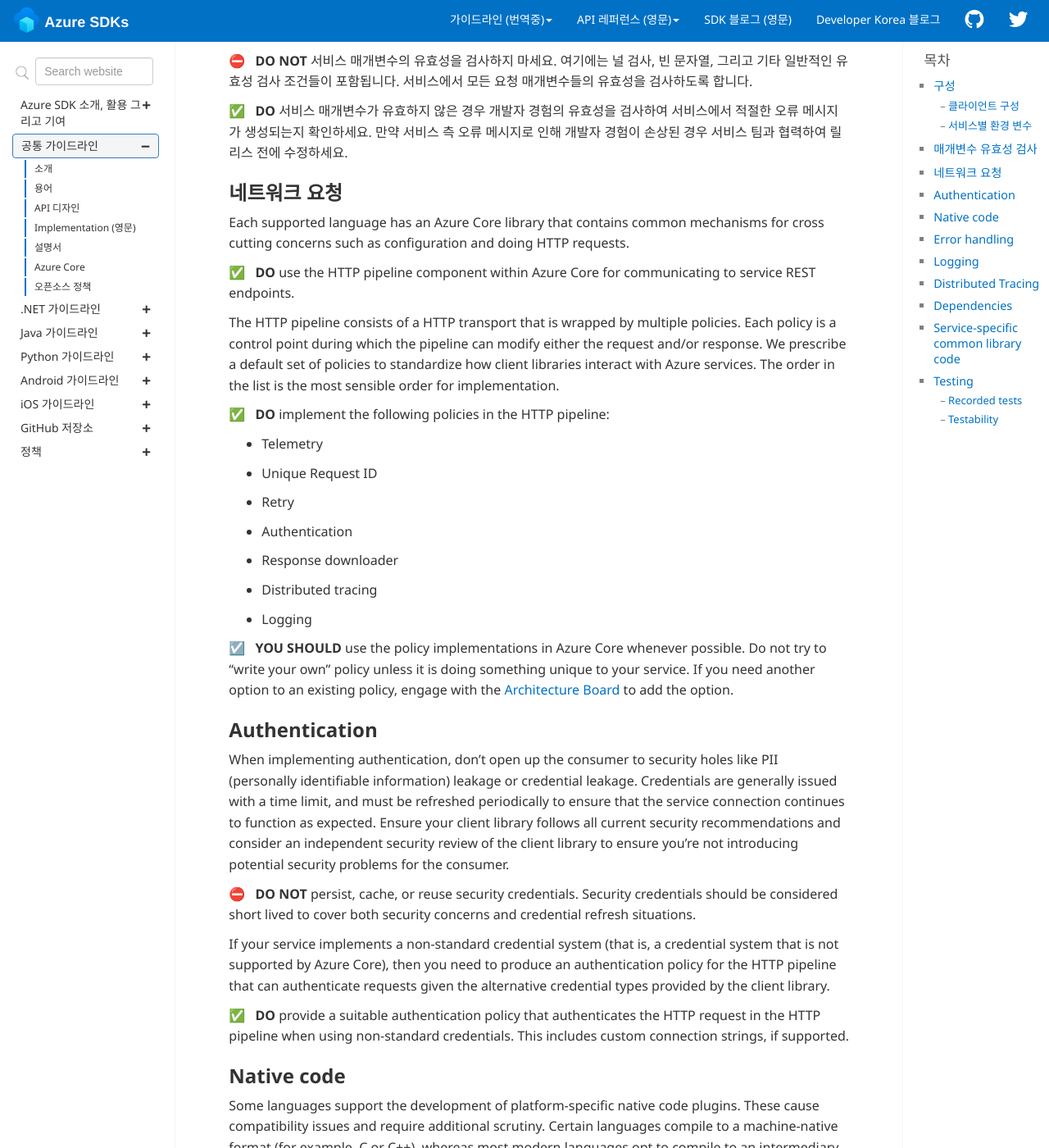
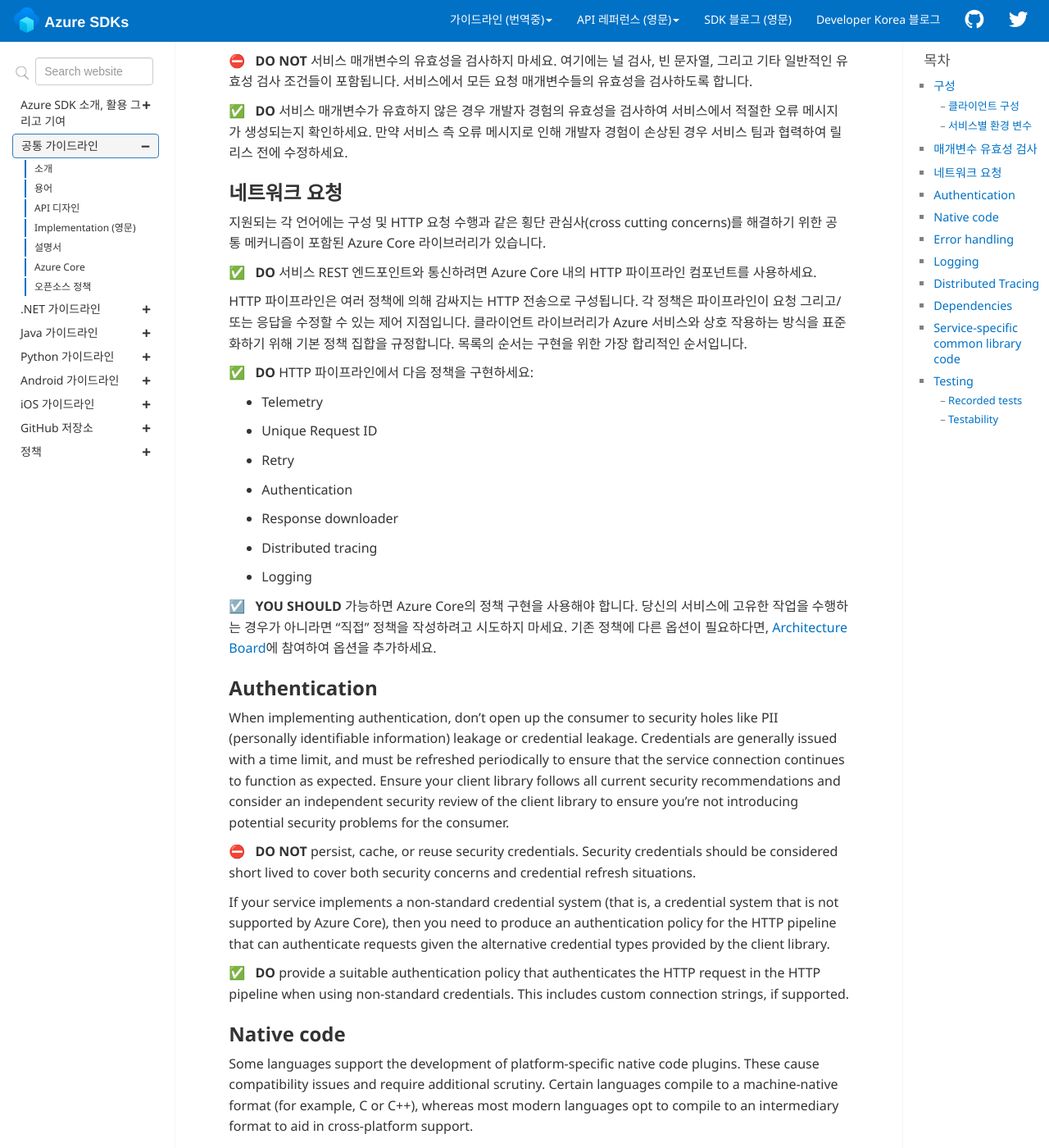
Before and after one commit to Azure/azure-sdk-korean, a Jekyll site: the page built from docs/general/implementation.md, in a window 1280 px wide and 1400 px high, scrolled down 1775 px. Shown: the whole window at 82% size. Built offline with Jekyll 4.4.1, drawn with Linux system fonts in a browser that asks for light colours; comment, search, counter and statistics services are not loaded.

Commit message:
Done : ... - Network Requests

```diff
--- a/docs/general/implementation.md
+++ b/docs/general/implementation.md
@@ -119,13 +119,25 @@ validate service parameters. This includes null checks, empty strings, and other
  Network requests
  -->
 
+지원되는 각 언어에는 구성 및 HTTP 요청 수행과 같은 횡단 관심사(cross cutting concerns)를 해결하기 위한 공통 메커니즘이 포함된 Azure Core 라이브러리가 있습니다.
+ <!--
 Each supported language has an Azure Core library that contains common mechanisms for cross cutting concerns such as configuration and doing HTTP requests.
+ -->
 
-{% include requirement/MUST id="general-requests-use-pipeline" %} use the HTTP pipeline component within Azure Core for communicating to service REST endpoints.
+{% include requirement/MUST id="general-requests-use-pipeline" %} 서비스 REST 엔드포인트와 통신하려면 Azure Core 내의 HTTP 파이프라인 컴포넌트를 사용하세요.
+ <!--
+use the HTTP pipeline component within Azure Core for communicating to service REST endpoints.
+ -->
 
-The HTTP pipeline consists of a HTTP transport that is wrapped by multiple policies. Each policy is a control point during which the pipeline can modify either the request and/or response. We prescribe a default set of policies to standardize how client libraries interact with Azure services.  The order in the list is the most sensible order for implementation.
+HTTP 파이프라인은 여러 정책에 의해 감싸지는 HTTP 전송으로 구성됩니다. 각 정책은 파이프라인이 요청 그리고/또는 응답을 수정할 수 있는 제어 지점입니다. 클라이언트 라이브러리가 Azure 서비스와 상호 작용하는 방식을 표준화하기 위해 기본 정책 집합을 규정합니다. 목록의 순서는 구현을 위한 가장 합리적인 순서입니다.
+ <!--
+ The HTTP pipeline consists of a HTTP transport that is wrapped by multiple policies. Each policy is a control point during which the pipeline can modify either the request and/or response. We prescribe a default set of policies to standardize how client libraries interact with Azure services. The order in the list is the most sensible order for implementation.
+ -->
 
-{% include requirement/MUST id="general-requests-implement-policies" %} implement the following policies in the HTTP pipeline:
+{% include requirement/MUST id="general-requests-implement-policies" %} HTTP 파이프라인에서 다음 정책을 구현하세요:
+ <!--
+ implement the following policies in the HTTP pipeline:
+ -->
 
 - Telemetry
 - Unique Request ID
@@ -135,8 +147,13 @@ The HTTP pipeline consists of a HTTP transport that is wrapped by multiple polic
 - Distributed tracing
 - Logging
 
-{% include requirement/SHOULD id="general-requests-use-azurecore-impl" %} use the policy implementations in Azure Core whenever possible.  Do not try to "write your own" policy unless it is doing something unique to your service.  If you need another option to an existing policy, engage with the [Architecture Board] to add the option.
+{% include requirement/SHOULD id="general-requests-use-azurecore-impl" %} 가능하면 Azure Core의 정책 구현을 사용해야 합니다. 당신의 서비스에 고유한 작업을 수행하는 경우가 아니라면 "직접" 정책을 작성하려고 시도하지 마세요. 기존 정책에 다른 옵션이 필요하다면, [Architecture Board]에 참여하여 옵션을 추가하세요.
+ <!--
+ use the policy implementations in Azure Core whenever possible.  Do not try to "write your own" policy unless it is doing something unique to your service.  If you need another option to an existing policy, engage with the [Architecture Board] to add the option.
+ -->
 
+<!--
+ -->
 ## Authentication
 
 When implementing authentication, don't open up the consumer to security holes like PII (personally identifiable information) leakage or credential leakage.  Credentials are generally issued with a time limit, and must be refreshed periodically to ensure that the service connection continues to function as expected.  Ensure your client library follows all current security recommendations and consider an independent security review of the client library to ensure you're not introducing potential security problems for the consumer.
```
